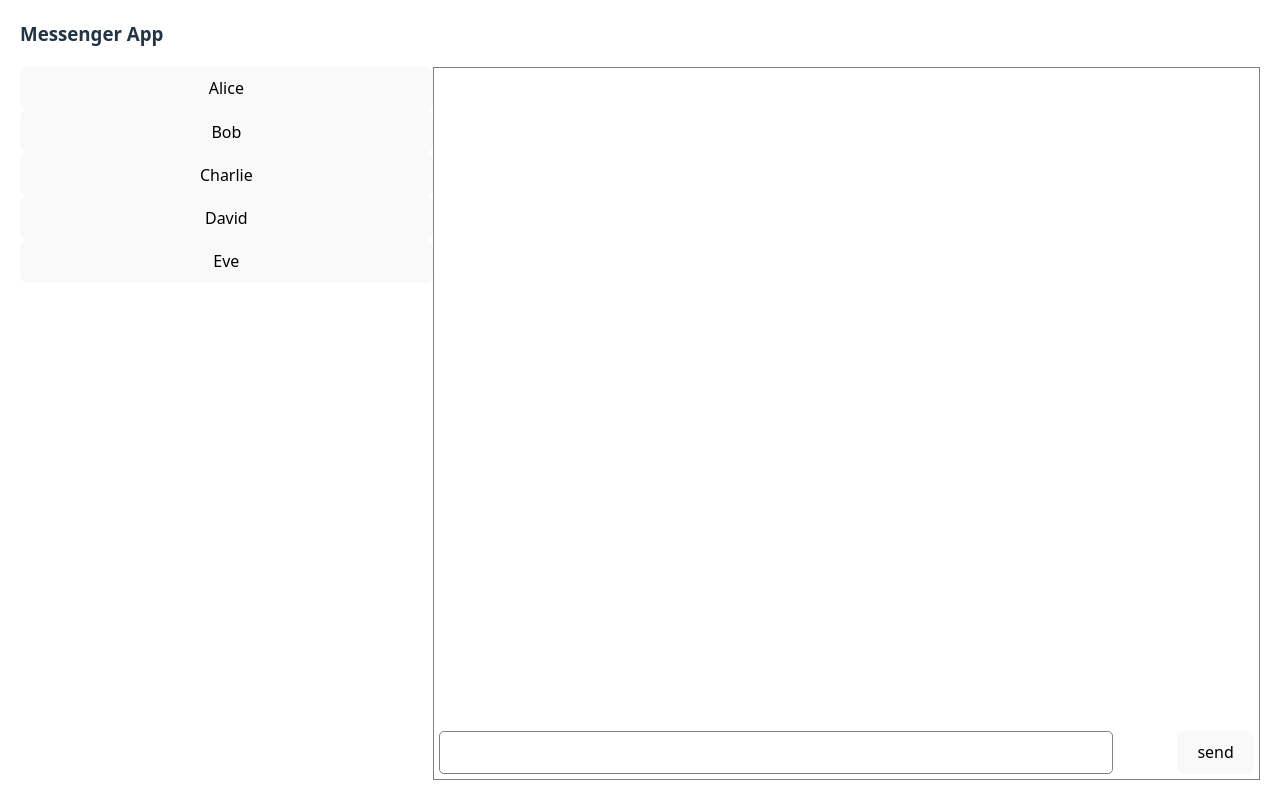
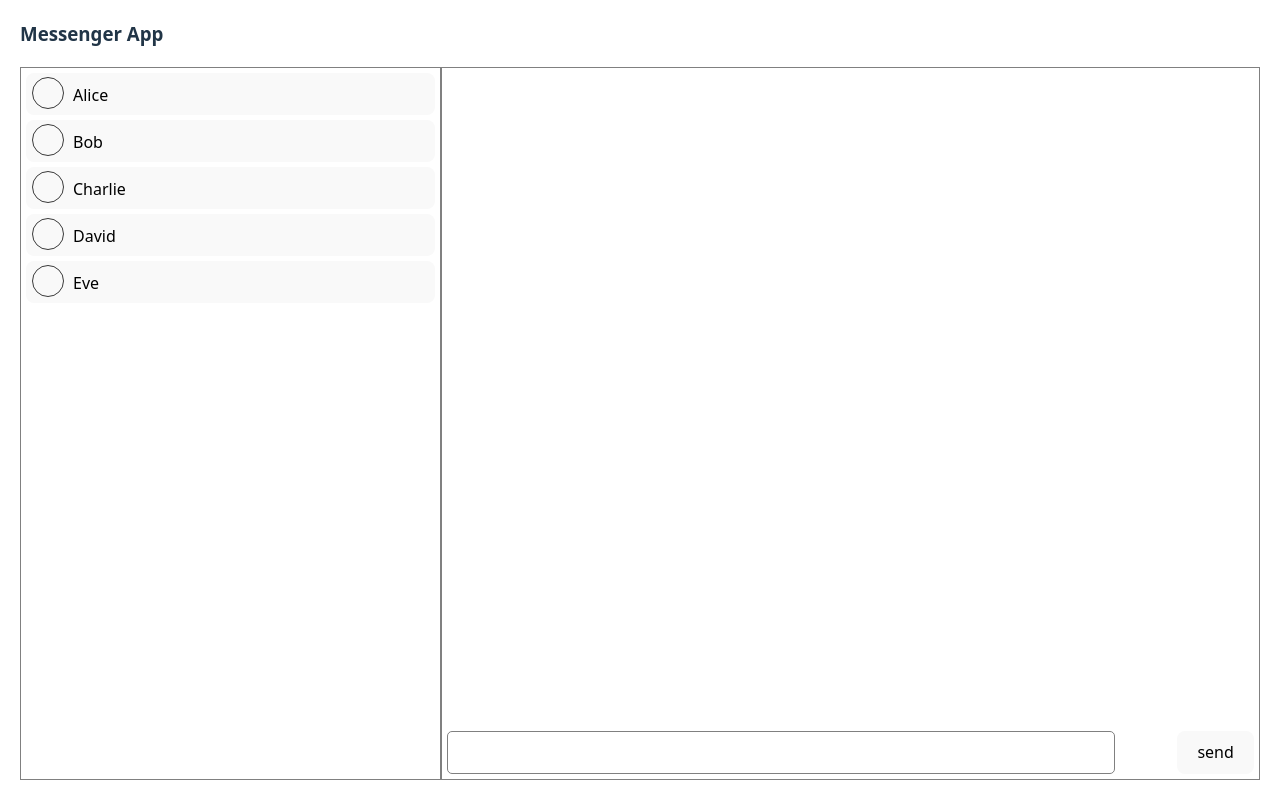
Before and after one commit to alanjohnson/messenger, a React (Vite) app: page / in a window 1280 px wide. Built offline with nearby package versions, Linux system fonts and the light colour scheme.

Commit message:
update style on recipient list, fix data error in mock messages

```diff
--- a/src/css/styled_components.ts
+++ b/src/css/styled_components.ts
@@ -33,6 +33,41 @@ export const StyledUserList = styled.div`
   flex: 1;
   display: flex;
   flex-direction: column;
+  gap: 5px;
+  padding: 5px;
+  border: 1px solid grey;
+  min-width: 45px;
+  @media (max-width: 400px) {
+    max-width: 45px;
+  }
+  button {
+    border: 2px solid transparent;
+    text-align: left;
+    position: relative;
+    padding-left: 45px;
+    height: 42px;
+    &.active {
+      border-color: #99c8ff;
+    }
+    .avatar {
+      border-radius: 50%;
+      border: 1px solid #3a3a3a;
+      width: 30px;
+      height: 30px;
+      display: inline-block;
+      position: absolute;
+      left: 4px;
+      top: 2px;
+    }
+  }
+  @media (max-width: 400px) {
+    button {
+      padding-left: 0;
+    }
+    .name {
+      display: none;
+    }
+  }
 `;
 
 export const StyledMessageHistory = styled.div`
@@ -40,4 +75,14 @@ export const StyledMessageHistory = styled.div`
   flex-direction: column;
   overflow-y: scroll;
   flex: 1;
+  p {
+    padding: 2px 5px;
+    margin: 5px 30px 5px 5px;
+    border-radius: 10px;
+    background-color: rgba(0, 0, 0, 0.1);
+  }
+  .me {
+    margin: 5px 5px 5px 30px;
+    background-color: rgba(97, 104, 243, 0.5);
+  }
 `;
--- a/src/data/mockData.ts
+++ b/src/data/mockData.ts
@@ -26,10 +26,10 @@ export const mockMessages = {
     { id: 5, recipient: 'Charlie', message: 'See you soon' }
   ],
   David: [
-    { id: 2, recipient: 'me', message: 'Had fun, thx for the invite' },
-    { id: 3, recipient: 'David', message: 'np, was good time' },
-    { id: 4, recipient: 'me', message: 'Good night' },
-    { id: 5, recipient: 'David', message: 'See you later' }
+    { id: 1, recipient: 'me', message: 'Had fun, thx for the invite' },
+    { id: 2, recipient: 'David', message: 'np, was good time' },
+    { id: 3, recipient: 'me', message: 'Good night' },
+    { id: 4, recipient: 'David', message: 'See you later' }
   ],
   Eve: [
     { id: 1, recipient: 'Eve', message: 'beep boop' },
```
